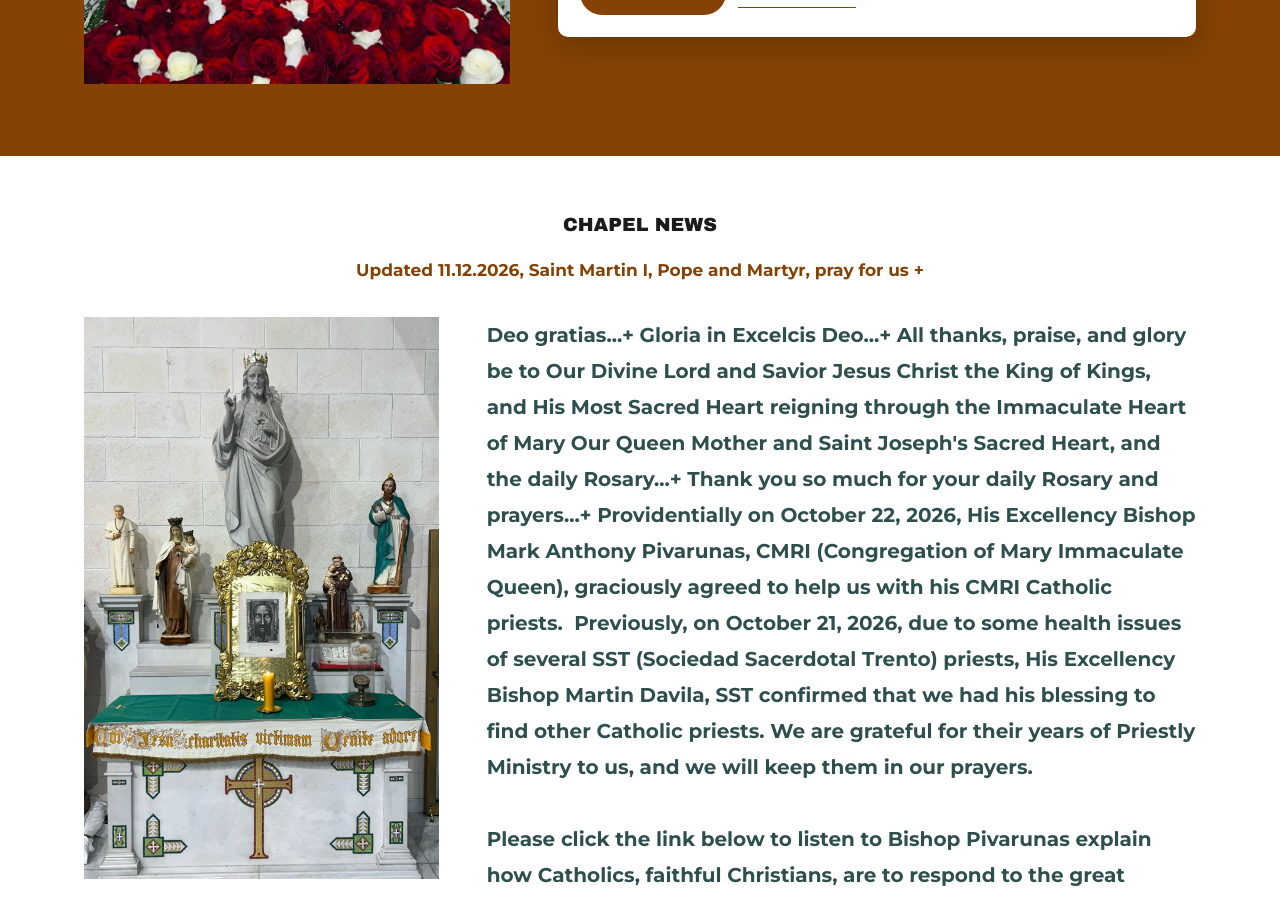
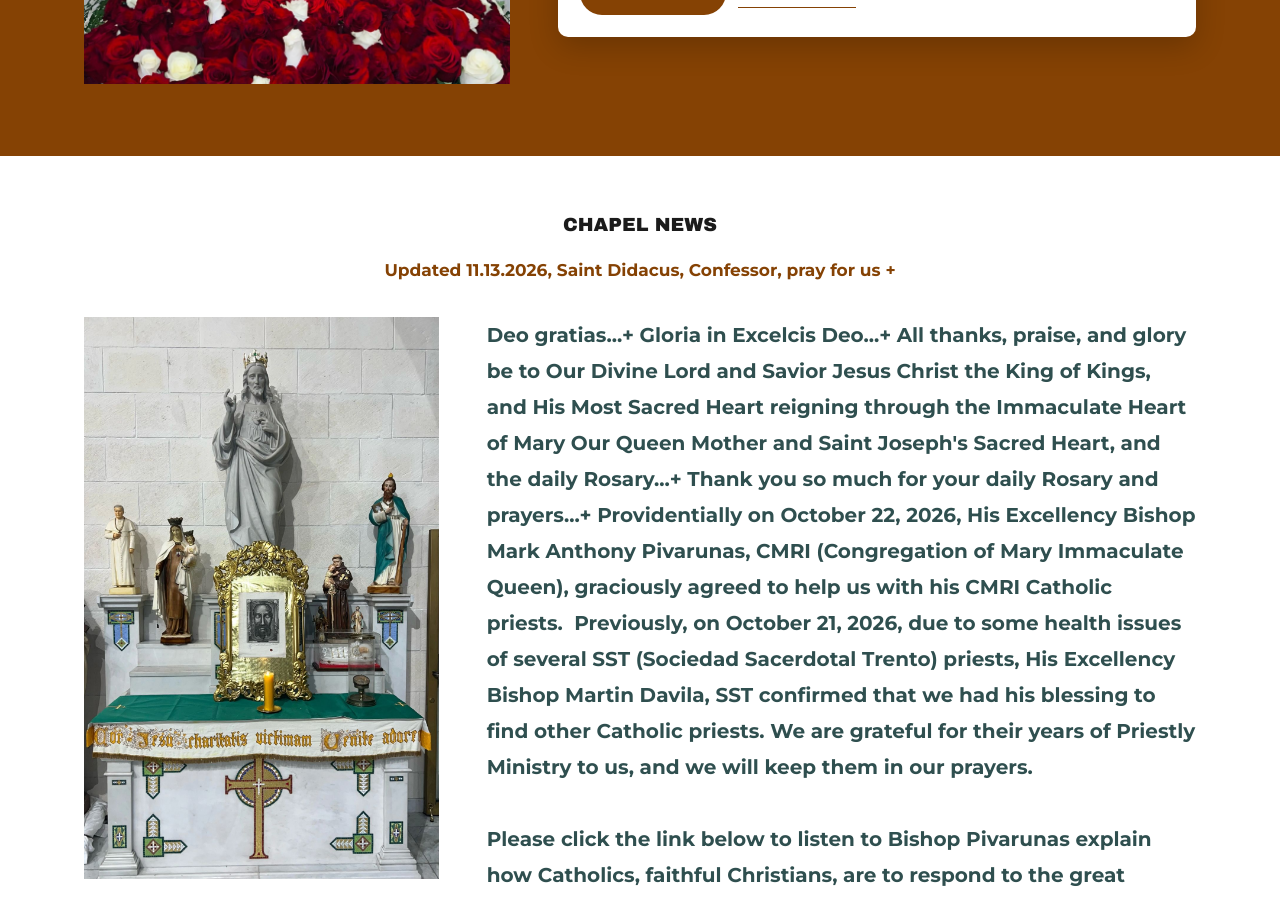
Before and after one commit to ourladymhtchurch/ourladymhtchurch.github.io, a Jekyll site: the page built from index.html, in a window 1280 px wide and 900 px high, scrolled down 713 px. Built offline with Jekyll 4.4.1, drawn with Linux system fonts in a browser that asks for light colours.

Commit message:
Update the Chapel News date to 11.13.2026 (St. Didacus)

```diff
--- a/_data/notices.yml
+++ b/_data/notices.yml
@@ -11,6 +11,6 @@
 # The main news text itself (beside the side-altar photo) is near the top of
 # index.html.
 # ---------------------------------------------------------------------------
-updated: "Updated 11.12.2026, Saint Martin I, Pope and Martyr, pray for us +"
+updated: "Updated 11.13.2026, Saint Didacus, Confessor, pray for us +"
 
 items: []
```
